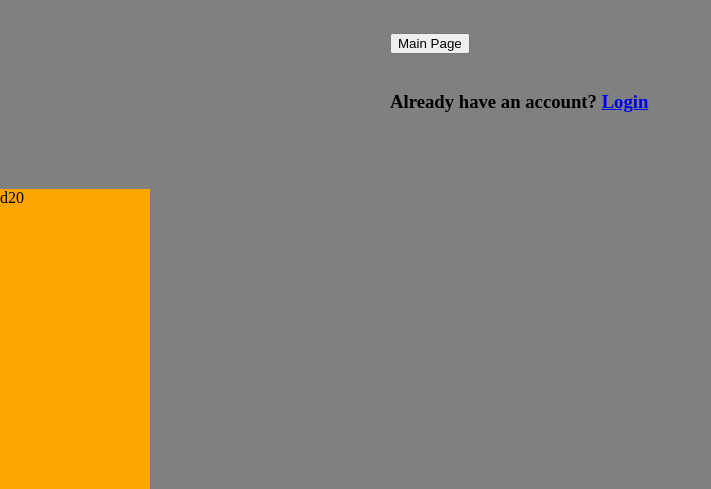
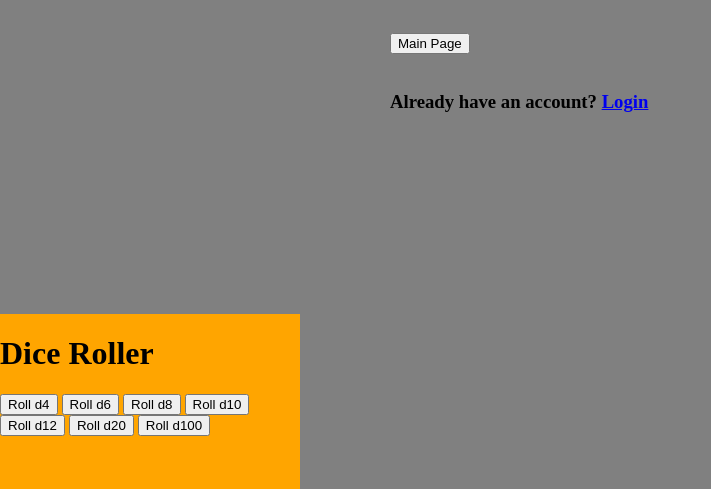
Before and after one commit to Kwibiz/dnd-web-app, a Django app: page /users/signup/ in a window 1280 px wide. Shown: the part 311-800 px from the top of the page, without its empty margins (0-711 px from the left). Run offline with Django 4.2, Linux system fonts and the light colour scheme.

Commit message:
added working dice roller

```diff
--- a/dnd/templates/layout.html
+++ b/dnd/templates/layout.html
@@ -12,8 +12,8 @@
     }
 
     .dice {
-    width: 150px;
-    height: 300px;
+    width: 300px;
+    height: 175px;
     background-color: orange;
     position:absolute;
     bottom:0;
@@ -26,7 +26,7 @@
         {% endblock body%}
     </div>
 
-    <div class="dice" id="dice">
+    <!-- <div class="dice" id="dice">
         d20
 
         <script>
@@ -37,6 +37,60 @@
                 diceElement.innerText = result;
             });
         </script>
+    </div> -->
+    <div class="dice" id="dice">
+        <h1>Dice Roller</h1>
+        <button id="d4">Roll d4</button>
+        <button id="d6">Roll d6</button>
+        <button id="d8">Roll d8</button>
+        <button id="d10">Roll d10</button>
+        <button id="d12">Roll d12</button>
+        <button id="d20">Roll d20</button>
+        <button id="d100">Roll d100</button>
+        <p id="result"></p>
+
+        <script>
+            // Function to simulate rolling a dice with the specified number of sides.
+            function rollDice(sides) {
+                return Math.floor(Math.random() * sides) + 1;
+            }
+
+            // Event listeners for the buttons.
+            document.getElementById("d4").addEventListener("click", function() {
+                var result = rollDice(4);
+                document.getElementById("result").textContent = "You rolled a d4 and got: " + result;
+            });
+
+            document.getElementById("d6").addEventListener("click", function() {
+                var result = rollDice(6);
+                document.getElementById("result").textContent = "You rolled a d6 and got: " + result;
+            });
+
+            document.getElementById("d8").addEventListener("click", function() {
+                var result = rollDice(8);
+                document.getElementById("result").textContent = "You rolled a d8 and got: " + result;
+            });
+
+            document.getElementById("d10").addEventListener("click", function() {
+                var result = rollDice(10);
+                document.getElementById("result").textContent = "You rolled a d10 and got: " + result;
+            });
+
+            document.getElementById("d12").addEventListener("click", function() {
+                var result = rollDice(12);
+                document.getElementById("result").textContent = "You rolled a d12 and got: " + result;
+            });
+
+            document.getElementById("d20").addEventListener("click", function() {
+                var result = rollDice(20);
+                document.getElementById("result").textContent = "You rolled a d20 and got: " + result;
+            });
+
+            document.getElementById("d100").addEventListener("click", function() {
+                var result = rollDice(100);
+                document.getElementById("result").textContent = "You rolled a d100 and got: " + result;
+            });
+        </script>
     </div>
 </body>
 </html>
```
